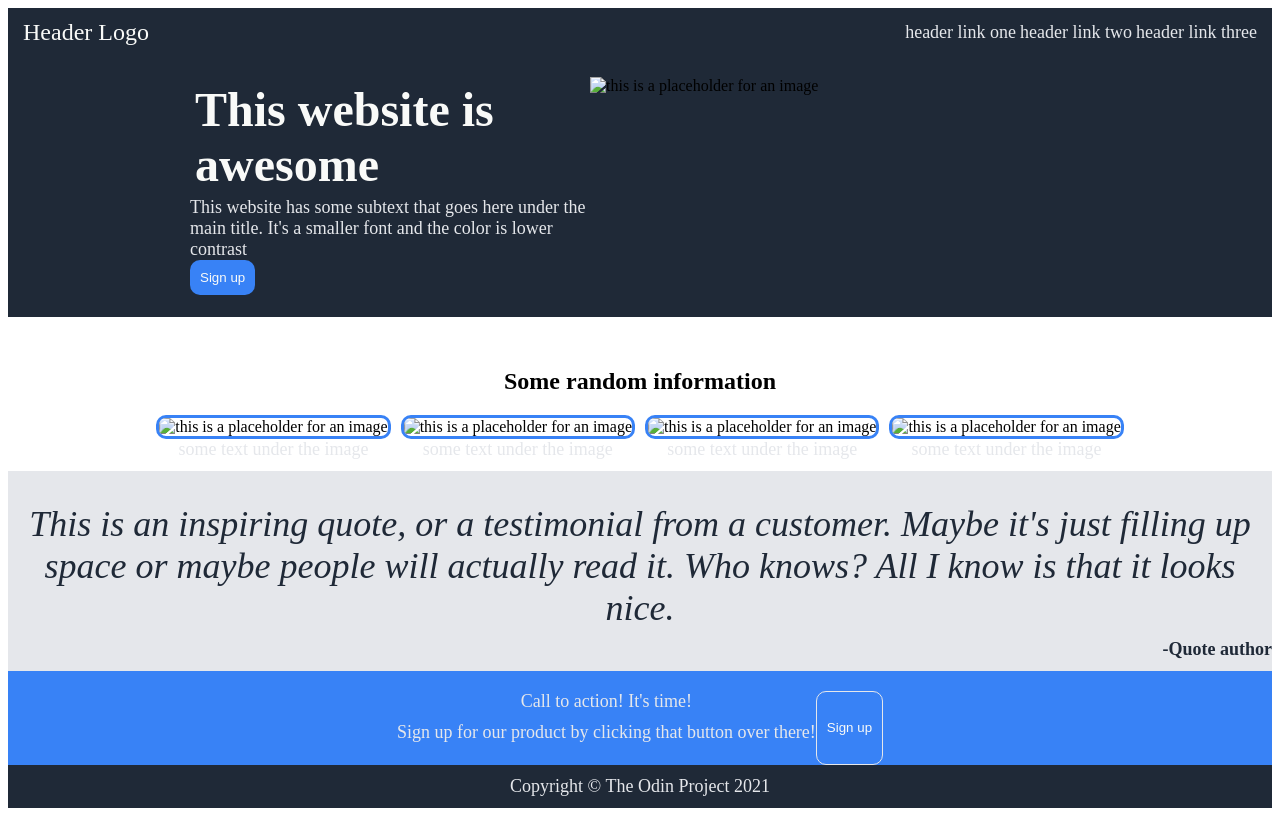
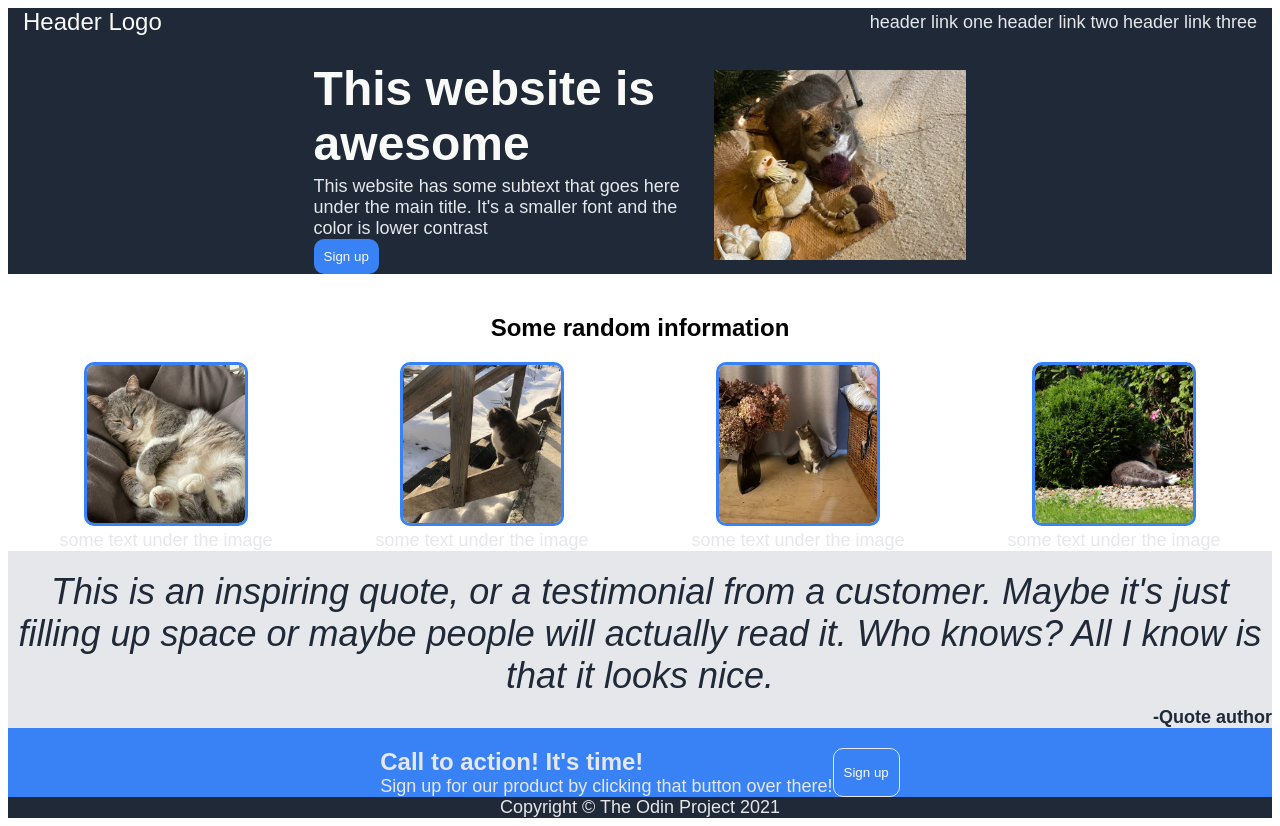
Before and after one commit to DSPokrovskii/project-landing-page, a plain HTML site: page index.html in a window 1280 px wide. Drawn offline with Linux system fonts and the light colour scheme.

Commit message:
Add images + text style in 4th block

```diff
--- a/index.html
+++ b/index.html
@@ -18,7 +18,7 @@
 		</div>
 	</div>
 	<div class="first-page">
-		<img src="img/first-page-image.png" alt="this is a placeholder for an image">
+		<img src="img/Gift_cat.jpg" width="1280" alt="cat sitting on the floor under the Christmas Tree">
 		<div class="first-page-content">
 			<h1>This website is awesome</h1>
 			<p>This website has some subtext that goes here under the main title. It's a smaller font and the color is
@@ -32,36 +32,37 @@
 		<h2>Some random information</h2>
 		<div class="second-page-content">
 			<div class="image-block">
-				<img src="img/second-page-1.png" alt="this is a placeholder for an image">
+				<img src="img/cat-1.jpg" alt="this is a placeholder for an image">
 				<p>some text under the image</p>
 			</div>
 			<div class="image-block">
-				<img src="img/second-page-2.png" alt="this is a placeholder for an image">
+				<img src="img/cat-2.jpg" alt="this is a placeholder for an image">
 				<p>some text under the image</p>
 			</div>
 			<div class="image-block">
-				<img src="img/second-page-3.png" alt="this is a placeholder for an image">
+				<img src="img/cat-3.jpg" alt="this is a placeholder for an image">
 				<p>some text under the image</p>
 			</div>
 			<div class="image-block">
-				<img src="img/second-page-4.png" alt="this is a placeholder for an image">
+				<img src="img/cat-4.jpg" alt="this is a placeholder for an image">
 				<p>some text under the image</p>
 			</div>
 		</div>
 	</div>
 	<div class="third-page">
 		<div class="third-page-content">
-			<p class="one">This is an inspiring quote, or a testimonial from a customer. Maybe it's just filling up
+			<p class="third-page-one">This is an inspiring quote, or a testimonial from a customer. Maybe it's just
+				filling up
 				space or
 				maybe people will actually read it. Who knows? All I know is that it looks nice.</p>
-			<p class="two">-Quote author</p>
+			<p class="third-page-two">-Quote author</p>
 		</div>
 	</div>
 
 	<div class="fourth-page">
 		<div class="fourth-page-content">
-			<p>Call to action! It's time!</p>
-			<p>Sign up for our product by clicking that button over there!</p>
+			<p class="fourth-page-one">Call to action! It's time!</p>
+			<p class="fourth-page-two">Sign up for our product by clicking that button over there!</p>
 		</div>
 		<button class="second">Sign up</button>
 	</div>
--- a/styles/style.css
+++ b/styles/style.css
@@ -2,6 +2,7 @@ body {
 	display: flex;
 	flex-direction: column;
 	min-height: 100vh;
+	font-family: Arial, Helvetica, sans-serif;
 }
 
 body>* {
@@ -22,11 +23,12 @@ body>* {
 	display: flex;
 	flex-flow: row-reverse;
 	justify-content: center;
+	align-items: center;
 }
 
 .first-page img {
 	flex-shrink: 0;
-	width: 500px;
+	width: 20%;
 }
 
 .first-page-content {
@@ -50,12 +52,13 @@ body>* {
 	justify-content: center;
 	align-items: center;
 	text-align: center;
-	gap: 10px;
+	gap: 0;
 }
 
 .image-block img {
 	border: solid #3882f6;
 	border-radius: 10px;
+	max-width: 50%;
 }
 
 .third-page {
@@ -80,8 +83,8 @@ body>* {
 .fourth-page-content {
 	display: flex;
 	flex-direction: column;
-	text-align: center;
-	gap: 10px;
+	text-align: left;
+	gap: 0;
 }
 
 .footer {
@@ -102,7 +105,7 @@ h1 {
 	font-size: 48px;
 	color: #f9faf8;
 	font-weight: 900;
-	margin: 5px 5px;
+	margin: 5px 0;
 }
 
 p {
@@ -111,19 +114,26 @@ p {
 	margin: 0;
 }
 
-p.one {
+p.third-page-one {
 	font-size: 36px;
 	font-style: italic;
 	font-weight: light;
 	color: #1F2937
 }
 
-p.two {
+p.third-page-two {
 	color: #1F2937;
 	padding-left: 100px;
 	font-weight: 900;
 	text-align: right;
 }
+
+p.fourth-page-one {
+	font-size: 24px;
+	font-weight: 900;
+}
+
+p.fourth-page-two {}
 
 button {
 	color: #f9faf8;
@@ -133,6 +143,8 @@ button {
 	padding: 10px;
 }
 
+button.first {}
+
 button.second {
 	border: solid 1px #e5e7eb;
 }
```
Also changed, not shown: img/Gift_cat.jpg (added), img/cat-1.jpg (added), img/cat-2.jpg (added), img/cat-3.jpg (added), img/cat-4.jpg (added).
